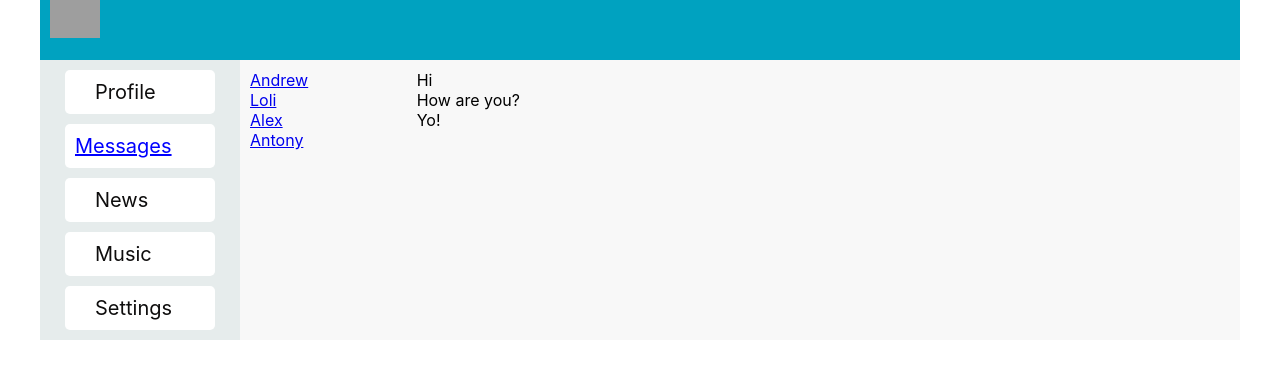
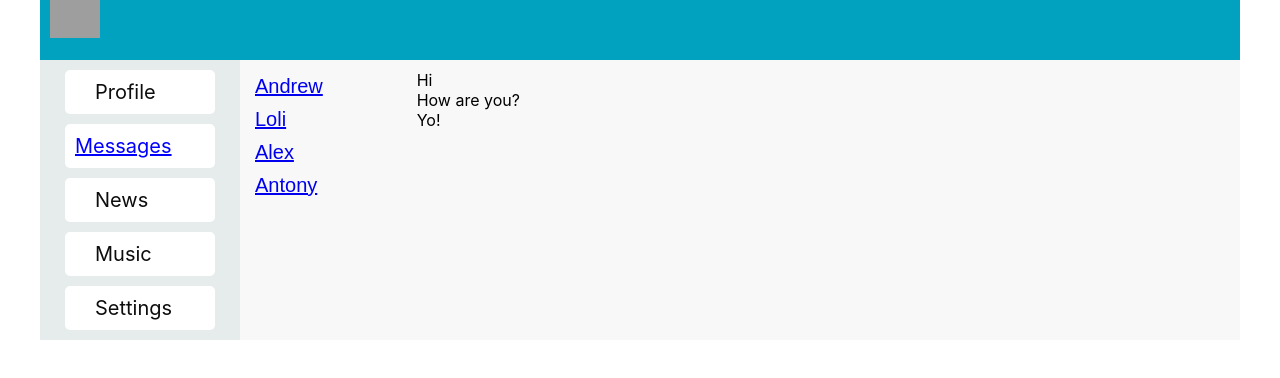
Before and after one commit to Andrewmoren/social-network-react, a React (Create React App) app: page /dialogs in a window 1280 px wide. Shown: the top 378 px of the page. Built offline with nearby package versions, Linux system fonts and the light colour scheme; grey boxes are pictures that could not be loaded.

Commit message:
add data outside

```diff
--- a/src/components/Dialogs/Dialogs.jsx
+++ b/src/components/Dialogs/Dialogs.jsx
@@ -1,33 +1,46 @@
-import d from "./Dialogs.module.css";
+import s from "./Dialogs.module.css";
 import { NavLink } from "react-router-dom";
 
 const DialogItem = (props) => {
   let path = "/dialogs/" + props.id;
 
   return (
-    <div className={d.dialog + " " + d.active}>
+    <div className={s.dialog + " " + s.active}>
       <NavLink to={path}>{props.name}</NavLink>
     </div>
   );
 };
 
-const Message = (props) => {
-  return <div className={d.message}>{props.message}</div>;
+let Message = (props) => {
+  return <div className={s.message}>{props.message}</div>;
 };
 
 const Dialogs = (props) => {
+  let dialogsData = [
+    { id: 1, name: "Andrew" },
+    { id: 2, name: "Loli" },
+    { id: 3, name: "Alex" },
+    { id: 4, name: "Antony" },
+  ];
+
+  let mesageData = [
+    { id: 1, message: "Hi" },
+    { id: 2, message: "How are you?" },
+    { id: 3, message: "Yo!" },
+  ];
+
   return (
-    <div className={d.dialogs}>
-      <div className={d.dialogsItems}>
-        <DialogItem name="Andrew" id="1" />
-        <DialogItem name="Loli" id="2" />
-        <DialogItem name="Alex" id="3" />
-        <DialogItem name="Antony" id="4" />
+    <div className={s.dialogs}>
+      <div className={s.dialogsItems}>
+        <DialogItem name={dialogsData[0].name} id={dialogsData[0].id} />
+        <DialogItem name={dialogsData[1].name} id={dialogsData[1].id} />
+        <DialogItem name={dialogsData[2].name} id={dialogsData[2].id} />
+        <DialogItem name={dialogsData[3].name} id={dialogsData[3].id} />
       </div>
-      <div className={d.messages}>
-        <Message message="Hi" />
-        <Message message="How are you?" />
-        <Message message="Yo!" />
+      <div className={s.messages}>
+        <Message message={mesageData[0].message} />
+        <Message message={mesageData[1].message} />
+        <Message message={mesageData[2].message} />
       </div>
     </div>
   );
--- a/src/components/Dialogs/Dialogs.module.css
+++ b/src/components/Dialogs/Dialogs.module.css
@@ -10,7 +10,13 @@
     padding: 10px;
 }
 
-.dialog {}
+.dialog {
+    padding: 5px;
+    font-family: sans-serif;
+    font-size: 20px;
+
+}
+
 
 .active {
     color: blue;
--- a/src/components/Profile/My Posts/MyPosts.jsx
+++ b/src/components/Profile/My Posts/MyPosts.jsx
@@ -2,6 +2,11 @@ import ms from "./MyPosts.module.css";
 import Post from "./Post/Post";
 
 const MyPosts = () => {
+  let postsData = [
+    { id: 1, post: "Hi, how are you ?", likecount: 12 },
+    { id: 2, post: "It's my firs post", likecount: 20 },
+  ];
+
   return (
     <div className={ms.postsDescription}>
       <h3>My post</h3>
@@ -14,8 +19,8 @@ const MyPosts = () => {
         </div>
       </div>
       <div className={ms.posts}>
-        <Post message="Hi, how are you ?" likecount="10" />
-        <Post message="It's my firs post" likecount="20" />
+        <Post message={postsData[0].post} likecount={postsData[0].likecount} />
+        <Post message={postsData[1].post} likecount={postsData[1].likecount} />
       </div>
     </div>
   );
```
